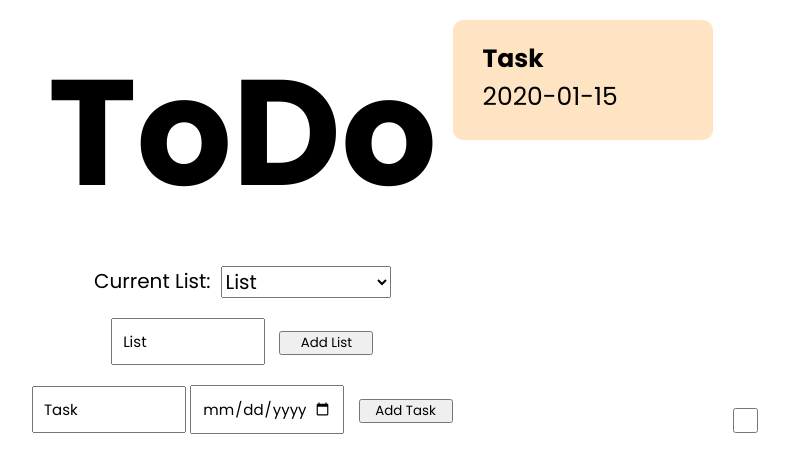
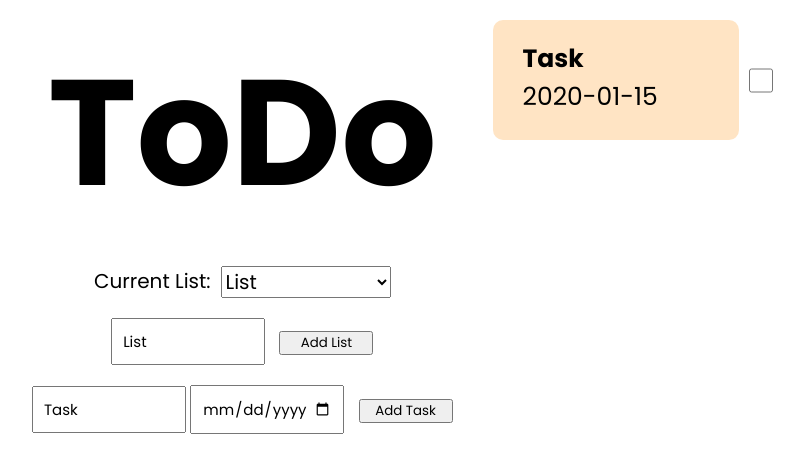
Before and after one commit to Mouzone/todo-list, a website built with webpack: page src/index.html in a window 1280 px wide. Both pictures are taken after typing "2020-01-15" into the empty fields and a click on the button "Add Task". Shown: the top 472 px of the page, without its empty margins (28-832 px from the left). Built offline with nearby package versions, Linux system fonts and the light colour scheme.

Commit message:
Format tasks to fit generate properly in the right area and look clean

```diff
--- a/src/index.html
+++ b/src/index.html
@@ -19,7 +19,6 @@
             </div>
 
             <form id="list-input">
-                <label for="list-name"></label>
                 <input type="text" id="list-name" name="list-input" value="List" onfocus="this.value=''">
 
                 <button type="submit"> Add List</button>
--- a/src/index.js
+++ b/src/index.js
@@ -29,15 +29,12 @@ form.addEventListener("submit", event => {
     checkbox.name = "task" + task_id;
     checkbox.addEventListener("click", handleClick)
 
-    const label = document.createElement('label');
-    label.setAttribute("for", "task" + task_id)
-
     new_task_text.appendChild(new_task_header)
     new_task_text.appendChild(new_task_p)
     new_task_card.appendChild(new_task_text)
+    new_task_card.appendChild(checkbox)
+
     content_area.appendChild(new_task_card)
-    new_task_card.appendChild(label);
-    new_task_card.appendChild(checkbox)
     task_id++
     form.reset()
 })
--- a/src/style.css
+++ b/src/style.css
@@ -12,6 +12,7 @@ body {
     height: 100vh;
     display: flex;
     margin: 20px 60px 20px 60px;
+    gap: 40px
 }
 
 #left {
@@ -61,13 +62,16 @@ button {
 }
 
 #tasks {
-    display: grid;
+    display: flex;
+    flex-direction: column;
     gap: 30px;
 }
 
 .task {
     display: flex;
     gap: 10px;
+    width: 280px;
+    height: 120px;
 }
 
 .text {
```
